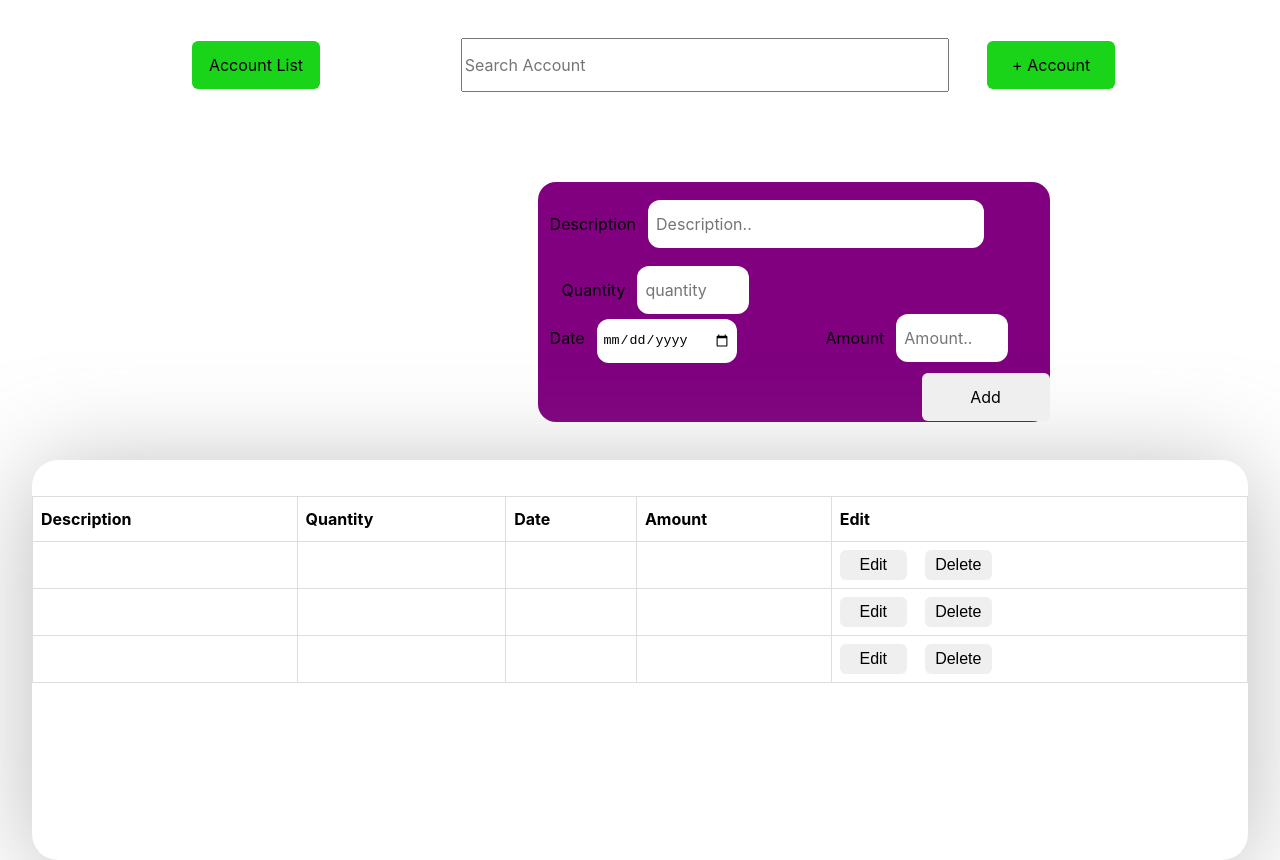
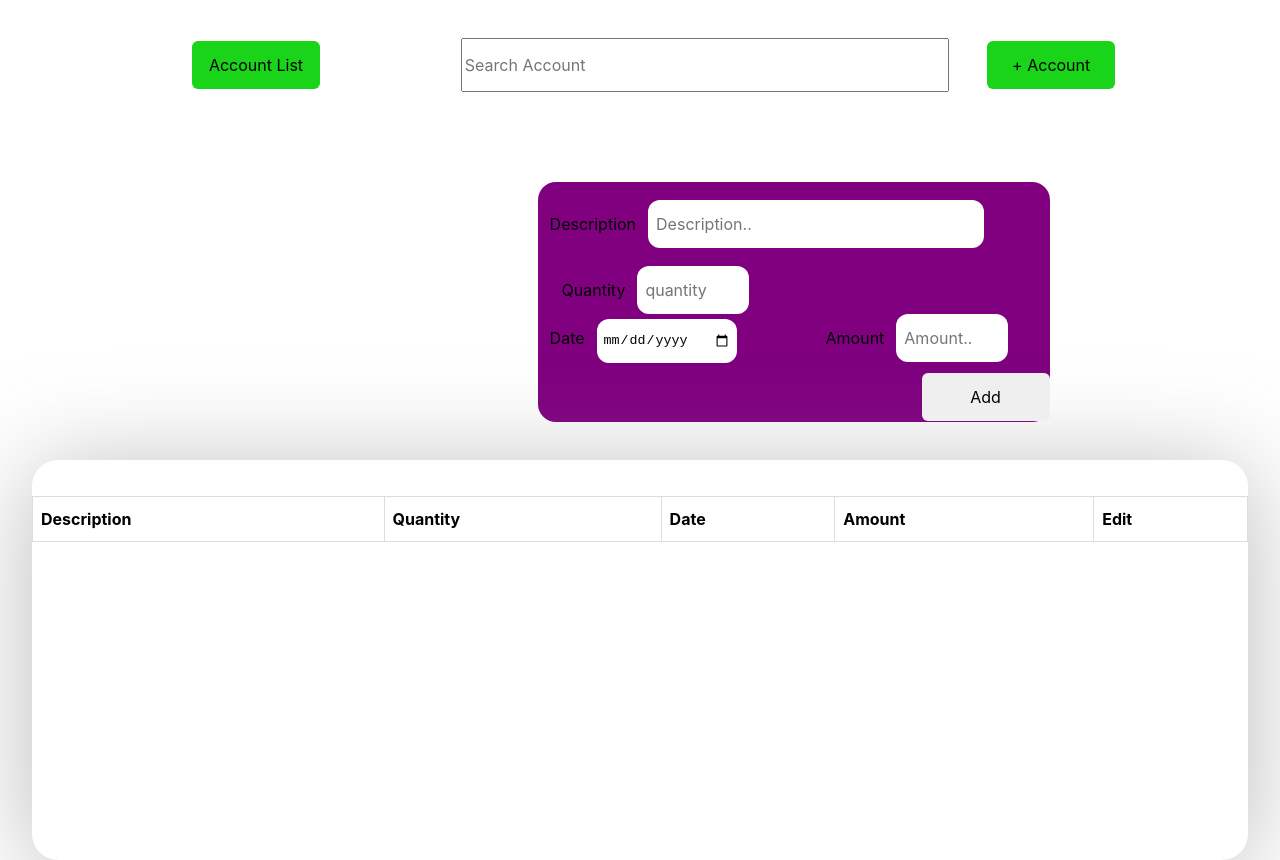
Before and after one commit to Parth-Ramani/groceries-account, a React (Create React App) app: page / in a window 1280 px wide. Built offline with nearby package versions, Linux system fonts and the light colour scheme.

Commit message:
not mapping the object properties in table i am trying  mapping with object key

```diff
--- a/src/App.js
+++ b/src/App.js
@@ -37,6 +37,7 @@ let DUMMY_NAME = [
   },
 ];
 const DUMMY_DATA = [
+  "ppp",
   // {
   //   id: "ab",
   //   description: "fgg",
@@ -90,7 +91,7 @@ const App = (props) => {
   const [openForm, setForm] = useState(false);
   const [openList, setList] = useState(false);
   const [customerList, setCustomerList] = useState(DUMMY_NAME);
-  const [enteredInputs, setInput] = useState(DUMMY_DATA);
+  const [enteredInputs, setInput] = useState(["ggg"]);
 
   //customerListData
   const saveCustomerData = (enterCustomer) => {
@@ -150,17 +151,15 @@ const App = (props) => {
   //   enteredData.splice(indx, 1);
   //   setInput(enteredData);
   // };
-  let [enteredObject, setObject] = useState({
-    id: "",
-    fullName: "",
-    add: "",
-  });
+  let [enteredObject, setObject] = useState({});
   console.log(customerList);
 
   function clickme(name) {
     setObject(name);
   }
-  console.log(enteredObject.add);
+  // const notify = () => {
+  //   alert("please select account");
+  // };
 
   /////////////////////////////////
 
@@ -231,19 +230,18 @@ const App = (props) => {
   // console.log(arr);
   ////////////////////////////////////
   //////    IMPORTANT
-  const arr = customerList.map((obj) => {
-    if (obj.id === enteredObject.id) {
-      return (enteredObject["add"] = [enteredInputs]);
-    } else if (obj !== enteredObject.id) {
-      return (obj["add"] = "");
-    } else if (!enteredInputs) {
-      return;
-    } else {
-      return obj;
-    }
-  });
+  // const arr = customerList.map((obj) => {
+  //   if (obj.id === enteredObject.id) {
+  //     return (enteredObject["add"] = [enteredInputs]);
+  //   } else if (obj !== enteredObject.id) {
+  //     return (obj["add"] = "");
+  //   } else if (!enteredInputs) {
+  //     return;
+  //   } else {
+  //     return obj;
+  //   }
+  // });
   console.log(customerList);
-  console.log(enteredObject.add);
 
   // console.log(arr);
 
@@ -261,6 +259,7 @@ const App = (props) => {
   // console.log(array);
   let array = [];
   array.push(enteredObject);
+  console.log(array.enteredInputs);
   console.log(array);
 
   return (
--- a/src/Components/DetailTable.js
+++ b/src/Components/DetailTable.js
@@ -10,7 +10,6 @@ const DetailTable = (props) => {
   const object = useContext(NameObject);
   console.log(typeof object);
   console.log(typeof props.enteredInputs);
-  console.log(object.add);
 
   // useEffect(() => {
   //   localStorage.setItem("details", JSON.stringify(object));
@@ -22,6 +21,15 @@ const DetailTable = (props) => {
   // if(object == true){
 
   // }
+  // let arr = props.array.map((item) => {
+  //   console.log(item.fullName);
+  //   ((sub) => {
+  //     console.log(sub.amount);
+  //   });
+  // });
+  // console.log(arr);
+  console.log(props.array.enteredInputs);
+
   return (
     <div>
       <div className="detail_container">
@@ -36,18 +44,18 @@ const DetailTable = (props) => {
               <th>Edit</th>
             </tr>
           </thead>
-          {Object.keys(object).map((add) => (
-            <tbody>
+          <tbody>
+            {/* {props.array.enteredInputs.map((item) => (
               <tr>
-                <td>{object[add].description}</td>
-                <td>{object[add].quantity}</td>
-                <td>{object[add].date}</td>
-                <td>{object[add].amount}</td>
+                <td>{item.description}</td>
+                <td>{item.quantity}</td>
+                <td>{item.date}</td>
+                <td>{item.amount}</td>
                 <td>
                   <button className="editbtn">Edit</button>
                   <button
                     onClick={() => {
-                      props.handleTableDeleteClick(add.id);
+                      props.handleTableDeleteClick(item.id);
                     }}
                     className="deletebtn"
                   >
@@ -55,8 +63,8 @@ const DetailTable = (props) => {
                   </button>
                 </td>
               </tr>
-            </tbody>
-          ))}
+            ))} */}
+          </tbody>
         </table>
       </div>
     </div>
--- a/src/Components/InputFields.js
+++ b/src/Components/InputFields.js
@@ -28,7 +28,6 @@ const InputFields = (props) => {
     event.preventDefault();
 
     const customerData = {
-      id: Math.random().toString(),
       description: enteredDesc,
       quantity: enteredQuantity,
       date: entereddate,
```
